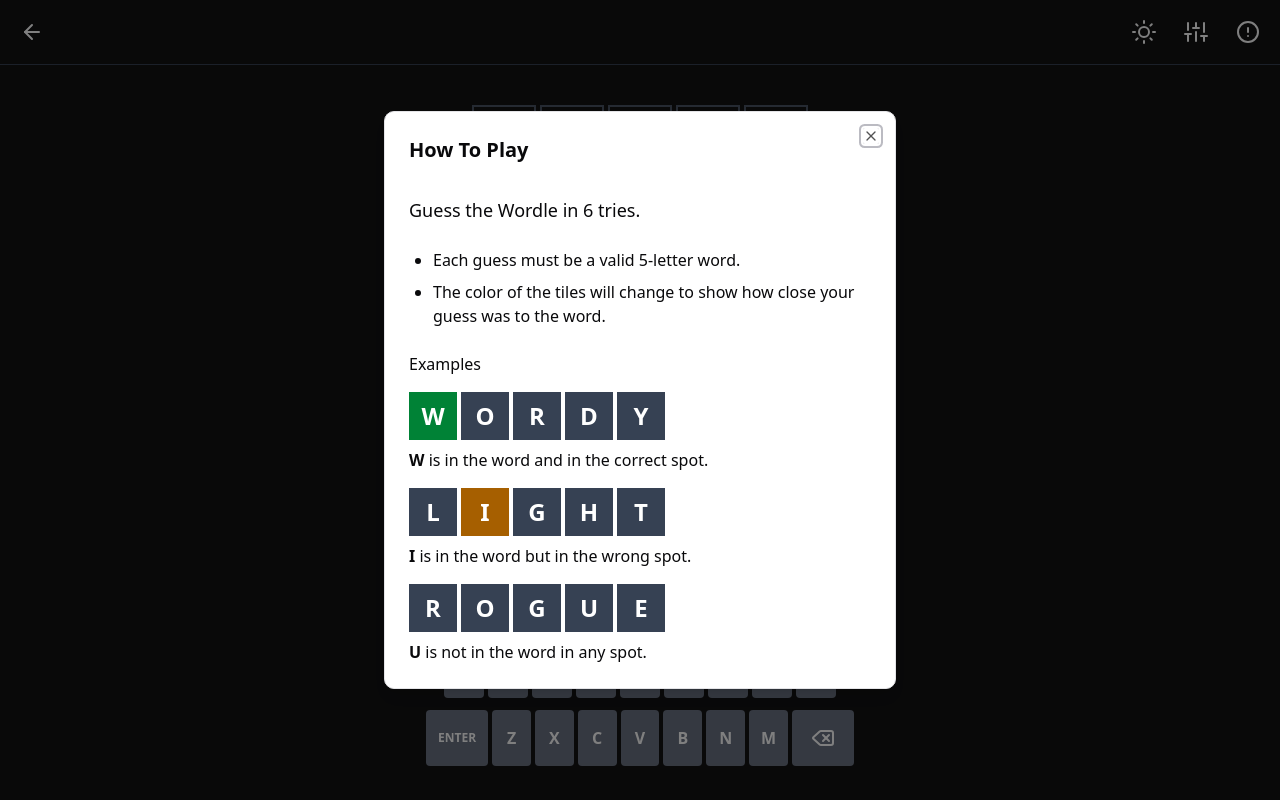
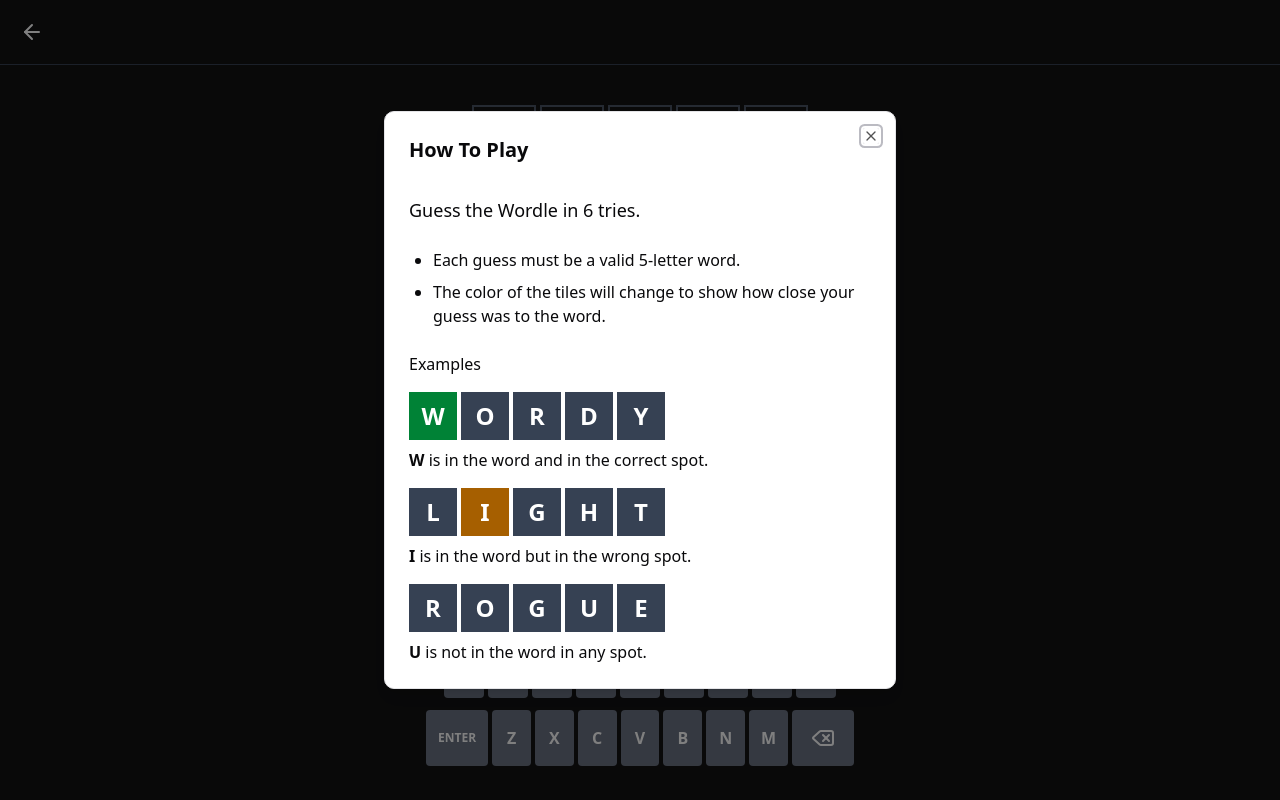
Before and after one commit to jolouie7/golinks-take-home, a React (Vite) app in the folder frontend/: page /game in a window 1280 px wide. Built offline with nearby package versions, Linux system fonts and the light colour scheme.

Commit message:
Implement Wordle game logic with letter input handling, word validation, and game state management

```diff
--- a/frontend/src/components/WordleGameBoard.tsx
+++ b/frontend/src/components/WordleGameBoard.tsx
@@ -2,20 +2,99 @@
 import { Link } from "react-router-dom";
 import { ArrowLeft, Delete } from "lucide-react";
 import { HowToPlayModal } from "@/components/HowToPlayModal";
+import { toast } from "sonner";
+import { cn } from "@/lib/utils";
 
 interface WordleGameBoardProps {
   onBackToHome: () => void;
 }
 
+const wordList = new Set([
+  "HELLO",
+  "WORLD",
+  "REACT",
+  "GAMES",
+  "CODER",
+  "PIXEL",
+  "SWIFT",
+  "BYTES",
+  "LOGIC",
+  "QUERY",
+]);
+
 function WordleGameBoard({ onBackToHome }: WordleGameBoardProps) {
   const [showHowToPlay, setShowHowToPlay] = useState(true);
+  const [wordsTried, setWordsTried] = useState<string[]>(Array(6).fill(""));
+  const [currentWord, setCurrentWord] = useState<string[]>([]);
+  const [currentRow, setCurrentRow] = useState(0);
+  const [secretWord, setSecretWord] = useState("HELLO");
 
   const handleCloseModal = () => {
     setShowHowToPlay(false);
   };
 
-  const handleOpenHowToPlay = () => {
-    setShowHowToPlay(true);
+  const handleLetterClick = (letter: string) => {
+    if (currentWord.length < 5) {
+      setCurrentWord([...currentWord, letter]);
+    }
+    console.log(currentWord);
+  };
+
+  const handleDelete = () => {
+    if (currentWord.length > 0) {
+      setCurrentWord(currentWord.slice(0, -1));
+    }
+    console.log(currentWord);
+  };
+
+  // Helper function to check if the word is the secret word
+  const checkIfSecretWord = (word: string) => {
+    return word === secretWord;
+  };
+
+  // Helper function to determine letter status
+  const getLetterStatus = (letter: string, position: number) => {
+    if (!letter) return "absent";
+
+    // If the letter is in the correct position
+    if (secretWord[position] === letter) {
+      return "correct";
+    }
+
+    // If the letter exists in the word but in wrong position
+    if (secretWord.includes(letter)) {
+      return "present";
+    }
+
+    return "absent";
+  };
+
+  const isValidWord = (word: string) => {
+    return wordList.has(word);
+  };
+
+  const handleSubmit = () => {
+    if (currentWord.length === 5 && currentRow < 6) {
+      if (!isValidWord(currentWord.join(""))) {
+        toast.error("Not a valid word");
+        return;
+      }
+
+      if (checkIfSecretWord(currentWord.join(""))) {
+        toast.success("You win!");
+      }
+
+      const newWordsTried = [...wordsTried];
+      newWordsTried[currentRow] = currentWord.join("");
+      setWordsTried(newWordsTried);
+      setCurrentRow(currentRow + 1);
+      setCurrentWord([]);
+      console.log(wordsTried);
+    }
+
+    if (currentRow === 6) {
+      toast.error("You lose!");
+    }
   };
 
   return (
@@ -24,77 +103,12 @@
       <HowToPlayModal isOpen={showHowToPlay} onClose={handleCloseModal} />
 
       {/* Header */}
-      <header className="w-full border-b border-gray-700 p-3 flex justify-between items-center">
+      <header className="w-full border-b border-gray-700 p-3 flex justify-start items-center ">
         <Link to="/">
           <button onClick={onBackToHome} className="p-2">
             <ArrowLeft />
           </button>
         </Link>
-        <div className="flex space-x-3">
-          <button className="text-white p-2">
-            <svg
-              xmlns="http://www.w3.org/2000/svg"
-              width="24"
-              height="24"
-              viewBox="0 0 24 24"
-              fill="none"
-              stroke="currentColor"
-              strokeWidth="2"
-              strokeLinecap="round"
-              strokeLinejoin="round"
-            >
-              <circle cx="12" cy="12" r="5"></circle>
-              <line x1="12" y1="1" x2="12" y2="3"></line>
-              <line x1="12" y1="21" x2="12" y2="23"></line>
-              <line x1="4.22" y1="4.22" x2="5.64" y2="5.64"></line>
-              <line x1="18.36" y1="18.36" x2="19.78" y2="19.78"></line>
-              <line x1="1" y1="12" x2="3" y2="12"></line>
-              <line x1="21" y1="12" x2="23" y2="12"></line>
-              <line x1="4.22" y1="19.78" x2="5.64" y2="18.36"></line>
-              <line x1="18.36" y1="5.64" x2="19.78" y2="4.22"></line>
-            </svg>
-          </button>
-          <button className="text-white p-2">
-            <svg
-              xmlns="http://www.w3.org/2000/svg"
-              width="24"
-              height="24"
-              viewBox="0 0 24 24"
-              fill="none"
-              stroke="currentColor"
-              strokeWidth="2"
-              strokeLinecap="round"
-              strokeLinejoin="round"
-            >
-              <line x1="4" y1="21" x2="4" y2="14"></line>
-              <line x1="4" y1="10" x2="4" y2="3"></line>
-              <line x1="12" y1="21" x2="12" y2="12"></line>
-              <line x1="12" y1="8" x2="12" y2="3"></line>
-              <line x1="20" y1="21" x2="20" y2="16"></line>
-              <line x1="20" y1="12" x2="20" y2="3"></line>
-              <line x1="1" y1="14" x2="7" y2="14"></line>
-              <line x1="9" y1="8" x2="15" y2="8"></line>
-              <line x1="17" y1="16" x2="23" y2="16"></line>
-            </svg>
-          </button>
-          <button onClick={handleOpenHowToPlay} className="text-white p-2">
-            <svg
-              xmlns="http://www.w3.org/2000/svg"
-              width="24"
-              height="24"
-              viewBox="0 0 24 24"
-              fill="none"
-              stroke="currentColor"
-              strokeWidth="2"
-              strokeLinecap="round"
-              strokeLinejoin="round"
-            >
-              <circle cx="12" cy="12" r="10"></circle>
-              <line x1="12" y1="8" x2="12" y2="12"></line>
-              <line x1="12" y1="16" x2="12.01" y2="16"></line>
-            </svg>
-          </button>
-        </div>
       </header>
 
       {/* Game Board - 5x6 grid */}
@@ -102,12 +116,42 @@
         <div className="grid grid-rows-6 gap-1 mb-6">
           {[...Array(6)].map((_, rowIndex) => (
             <div key={`row-${rowIndex}`} className="grid grid-cols-5 gap-1">
-              {[...Array(5)].map((_, colIndex) => (
+              {[...Array(5)].map((_, colIndex) => {
+                // Check if this row has a word tried
+                const word = wordsTried[rowIndex];
+                let letter = word ? word[colIndex] : "";
+
+                // If this is the current row and we're typing, show the current word
+                if (rowIndex === currentRow && colIndex < currentWord.length) {
+                  letter = currentWord[colIndex];
+                }
+
+                // Determine letter status for coloring
+                let letterStatus = "absent";
+                if (rowIndex < currentRow && letter) {
+                  letterStatus = getLetterStatus(letter, colIndex);
+                }
+
+                return (
                   <div
                     key={`cell-${rowIndex}-${colIndex}`}
-                  className="w-14 h-14 md:w-16 md:h-16 border-2 border-gray-600 flex items-center justify-center text-2xl font-bold"
-                ></div>
-              ))}
+                    className={cn(
+                      "w-14 h-14 md:w-16 md:h-16 border-2 border-gray-600 flex items-center justify-center text-2xl font-bold",
+                      rowIndex < currentRow &&
+                        letter && {
+                          "bg-green-700 border-green-700":
+                            letterStatus === "correct",
+                          "bg-yellow-700 border-yellow-700":
+                            letterStatus === "present",
+                          "bg-gray-700 border-gray-700":
+                            letterStatus === "absent",
+                        }
+                    )}
+                  >
+                    {letter && letter.toUpperCase()}
+                  </div>
+                );
+              })}
             </div>
           ))}
         </div>
@@ -116,38 +160,49 @@
       {/* Keyboard */}
       <div className="w-full max-w-md px-2 pb-8">
         <div className="flex justify-center mb-2">
-          {["Q", "W", "E", "R", "T", "Y", "U", "I", "O", "P"].map((key) => (
+          {["Q", "W", "E", "R", "T", "Y", "U", "I", "O", "P"].map(
+            (letter, idx) => (
               <button
-              key={key}
+                key={idx}
                 className="w-8 h-10 md:w-10 md:h-14 bg-gray-500 text-white font-bold rounded m-0.5 flex items-center justify-center"
+                onClick={() => handleLetterClick(letter)}
               >
-              {key}
+                {letter}
               </button>
-          ))}
+            )
+          )}
         </div>
         <div className="flex justify-center mb-2">
-          {["A", "S", "D", "F", "G", "H", "J", "K", "L"].map((key) => (
+          {["A", "S", "D", "F", "G", "H", "J", "K", "L"].map((letter, idx) => (
             <button
-              key={key}
+              key={idx}
               className="w-8 h-10 md:w-10 md:h-14 bg-gray-500 text-white font-bold rounded m-0.5 flex items-center justify-center"
+              onClick={() => handleLetterClick(letter)}
             >
-              {key}
+              {letter}
             </button>
           ))}
         </div>
         <div className="flex justify-center">
-          <button className="w-14 h-10 md:w-16 md:h-14 bg-gray-500 text-white text-xs font-bold rounded m-0.5 flex items-center justify-center">
+          <button
+            className="w-14 h-10 md:w-16 md:h-14 bg-gray-500 text-white text-xs font-bold rounded m-0.5 flex items-center justify-center"
+            onClick={handleSubmit}
+          >
             ENTER
           </button>
-          {["Z", "X", "C", "V", "B", "N", "M"].map((key) => (
+          {["Z", "X", "C", "V", "B", "N", "M"].map((letter, idx) => (
             <button
-              key={key}
+              key={idx}
               className="w-8 h-10 md:w-10 md:h-14 bg-gray-500 text-white font-bold rounded m-0.5 flex items-center justify-center"
+              onClick={() => handleLetterClick(letter)}
             >
-              {key}
+              {letter}
             </button>
           ))}
-          <button className="w-14 h-10 md:w-16 md:h-14 bg-gray-500 text-white font-bold rounded m-0.5 flex items-center justify-center">
+          <button
+            className="w-14 h-10 md:w-16 md:h-14 bg-gray-500 text-white font-bold rounded m-0.5 flex items-center justify-center"
+            onClick={handleDelete}
+          >
             <Delete />
           </button>
         </div>
```
Lines whose indentation alone changed are shown as unchanged.
